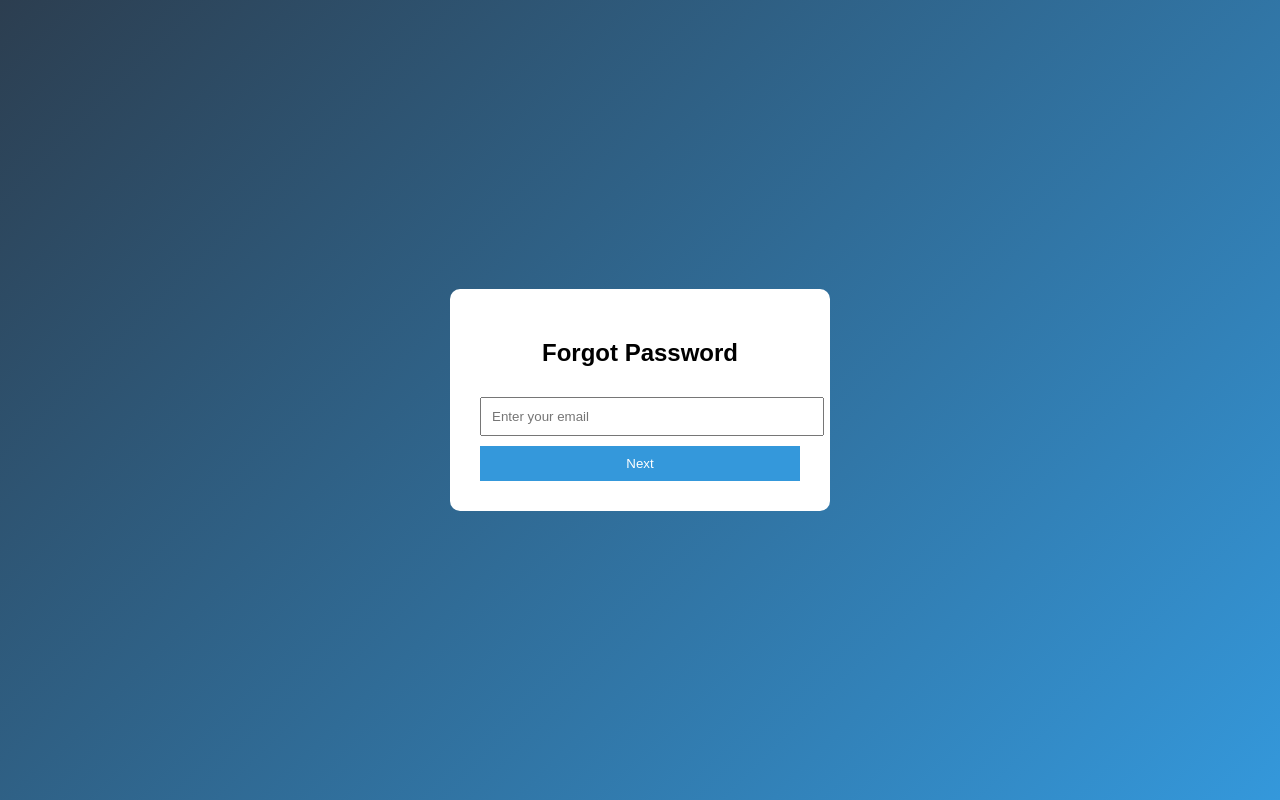
After one commit to jgoulas-star/laundry_system, a PHP site: page /forgot_password.php in a window 1280 px wide. The commit adds this page. Run offline with PHP 8.4, Linux system fonts and the light colour scheme.

Commit message:
Add files via upload

```diff
--- /dev/null
+++ b/forgot_password.php
@@ -0,0 +1,139 @@
+<?php
+session_start();
+
+$conn = new mysqli("localhost", "root", "", "laundry_system");
+
+if ($conn->connect_error) {
+    die("Connection failed: " . $conn->connect_error);
+}
+
+$message = "";
+$step = 1; // step control
+
+if (isset($_POST['check_email'])) {
+
+    $email = trim($_POST['email']);
+
+    $stmt = $conn->prepare("SELECT user_ID FROM users WHERE email = ?");
+    $stmt->bind_param("s", $email);
+    $stmt->execute();
+    $result = $stmt->get_result();
+
+    if ($result->num_rows == 1) {
+        $_SESSION['reset_email'] = $email;
+        $step = 2;
+    } else {
+        $message = "Email not found.";
+    }
+}
+
+if (isset($_POST['reset_password'])) {
+
+    if (!isset($_SESSION['reset_email'])) {
+        die("Session expired. Try again.");
+    }
+
+    $password = $_POST['password'];
+    $confirm = $_POST['confirm'];
+
+    if ($password !== $confirm) {
+        $message = "Passwords do not match.";
+        $step = 2;
+    } elseif (strlen($password) < 6) {
+        $message = "Password must be at least 6 characters.";
+        $step = 2;
+    } else {
+
+        $hashed = password_hash($password, PASSWORD_DEFAULT);
+
+        $stmt = $conn->prepare("UPDATE users SET password = ? WHERE email = ?");
+        $stmt->bind_param("ss", $hashed, $_SESSION['reset_email']);
+
+        if ($stmt->execute()) {
+            session_unset();
+            session_destroy();
+            header("Location: login.php");
+            exit();
+        } else {
+            $message = "Error updating password.";
+            $step = 2;
+        }
+    }
+}
+?>
+
+<!DOCTYPE html>
+<html>
+<head>
+<title>Forgot Password</title>
+
+<style>
+body {
+    margin: 0;
+    font-family: Arial;
+    background: linear-gradient(135deg, #2c3e50, #3498db);
+    height: 100vh;
+    display:flex;
+    justify-content:center;
+    align-items:center;
+}
+
+.card {
+    background:white;
+    padding:30px;
+    border-radius:10px;
+    width:320px;
+    text-align:center;
+}
+
+input {
+    width:100%;
+    padding:10px;
+    margin:10px 0;
+}
+
+button {
+    width:100%;
+    padding:10px;
+    background:#3498db;
+    color:white;
+    border:none;
+    cursor:pointer;
+}
+
+.error {
+    color:red;
+}
+</style>
+
+</head>
+
+<body>
+
+<div class="card">
+
+<h2>Forgot Password</h2>
+
+<p class="error"><?php echo $message; ?></p>
+
+<?php if ($step == 1): ?>
+
+<form method="POST">
+    <input type="email" name="email" placeholder="Enter your email" required>
+    <button name="check_email">Next</button>
+</form>
+
+<?php elseif ($step == 2): ?>
+
+<form method="POST">
+    <input type="password" name="password" placeholder="New password" required>
+    <input type="password" name="confirm" placeholder="Confirm password" required>
+    <button name="reset_password">Reset Password</button>
+</form>
+
+<?php endif; ?>
+
+</div>
+
+</body>
+</html>
--- a/login.php
+++ b/login.php
@@ -158,6 +158,10 @@ button.secondary:hover {
 
         <button type="submit" name="login">Login</button>
 
+        <p style="text-align:center; margin-top:10px;">
+            <a href="forgot_password.php">Forgot Password?</a>
+           </p>
+
         <button type="button" class="secondary" onclick="window.location.href='register.php'">
             Create Account
         </button>
```
